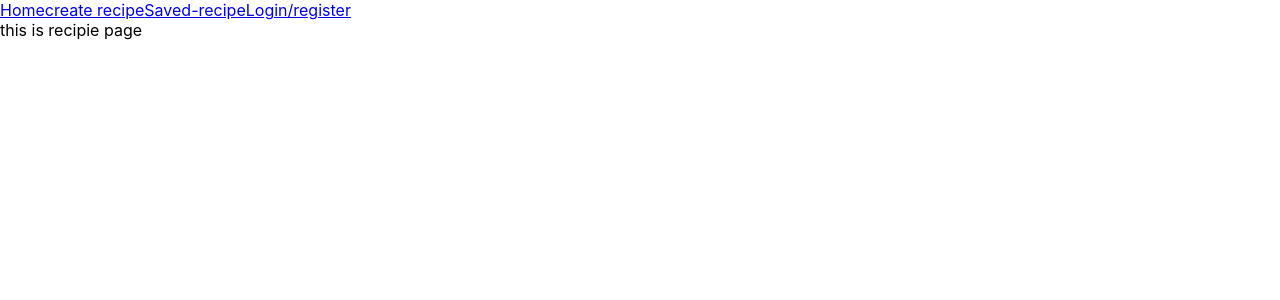
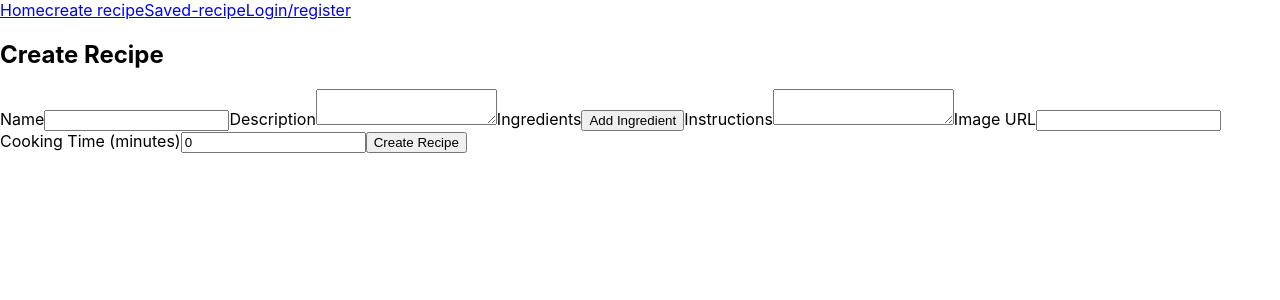
Before and after one commit to picter97/recipe-application, a React (Create React App) app in the folder frontend/: page /create-recipe in a window 1280 px wide. Shown: the top 300 px of the page. Built offline with nearby package versions, Linux system fonts and the light colour scheme.

Commit message:
worked on create recipe page

```diff
--- a/frontend/package.json
+++ b/frontend/package.json
@@ -8,6 +8,7 @@
     "@testing-library/user-event": "^13.5.0",
     "axios": "^1.4.0",
     "react": "^18.2.0",
+    "react-cookie": "^4.1.1",
     "react-dom": "^18.2.0",
     "react-router-dom": "^6.14.1",
     "react-scripts": "5.0.1",
--- /dev/null
+++ b/frontend/src/hooks/useGetUserID.js
@@ -0,0 +1,3 @@
+export const useGetUserID = () => {
+    return window.localStorage.getItem("userID");
+  };
--- a/frontend/src/pages/createRecipe.js
+++ b/frontend/src/pages/createRecipe.js
@@ -1,5 +1,116 @@
+import React, { useState } from "react";
+import axios from "axios";
+import { useGetUserID } from "../hooks/useGetUserID";
+import { useNavigate } from "react-router-dom";
+import { useCookies } from "react-cookie";
 
 export const CreateRecipe = () => {
+  const userID = useGetUserID();
+  const [cookies, _] = useCookies(["access_token"]);
+  const [recipe, setRecipe] = useState({
+    name: "",
+    description: "",
+    ingredients: [],
+    instructions: "",
+    imageUrl: "",
+    cookingTime: 0,
+    userOwner: userID,
+  });
 
-  return <div> this is recipie page</div>;
-}
+  const navigate = useNavigate();
+
+  const handleChange = (event) => {
+    const { name, value } = event.target;
+    setRecipe({ ...recipe, [name]: value });
+  };
+
+  const handleIngredientChange = (event, index) => {
+    const { value } = event.target;
+    const ingredients = [...recipe.ingredients];
+    ingredients[index] = value;
+    setRecipe({ ...recipe, ingredients });
+  };
+
+  const handleAddIngredient = () => {
+    const ingredients = [...recipe.ingredients, ""];
+    setRecipe({ ...recipe, ingredients });
+  };
+
+  const handleSubmit = async (event) => {
+    event.preventDefault();
+    try {
+      await axios.post(
+        "http://localhost:3001/recipes",
+        { ...recipe },
+        {
+          headers: { authorization: cookies.access_token },
+        }
+      );
+
+      alert("Recipe Created");
+      navigate("/");
+    } catch (error) {
+      console.error(error);
+    }
+  };
+
+  return (
+    <div className="create-recipe">
+      <h2>Create Recipe</h2>
+      <form onSubmit={handleSubmit}>
+        <label htmlFor="name">Name</label>
+        <input
+          type="text"
+          id="name"
+          name="name"
+          value={recipe.name}
+          onChange={handleChange}
+        />
+        <label htmlFor="description">Description</label>
+        <textarea
+          id="description"
+          name="description"
+          value={recipe.description}
+          onChange={handleChange}
+        ></textarea>
+        <label htmlFor="ingredients">Ingredients</label>
+        {recipe.ingredients.map((ingredient, index) => (
+          <input
+            key={index}
+            type="text"
+            name="ingredients"
+            value={ingredient}
+            onChange={(event) => handleIngredientChange(event, index)}
+          />
+        ))}
+        <button type="button" onClick={handleAddIngredient}>
+          Add Ingredient
+        </button>
+        <label htmlFor="instructions">Instructions</label>
+        <textarea
+          id="instructions"
+          name="instructions"
+          value={recipe.instructions}
+          onChange={handleChange}
+        ></textarea>
+        <label htmlFor="imageUrl">Image URL</label>
+        <input
+          type="text"
+          id="imageUrl"
+          name="imageUrl"
+          value={recipe.imageUrl}
+          onChange={handleChange}
+        />
+        <label htmlFor="cookingTime">Cooking Time (minutes)</label>
+        <input
+          type="number"
+          id="cookingTime"
+          name="cookingTime"
+          value={recipe.cookingTime}
+          onChange={handleChange}
+        />
+        <button type="submit">Create Recipe</button>
+      </form>
+    </div>
+  );
+};
```
Also changed, not shown: 1 other file (tests, documents, lock files or other folders).
